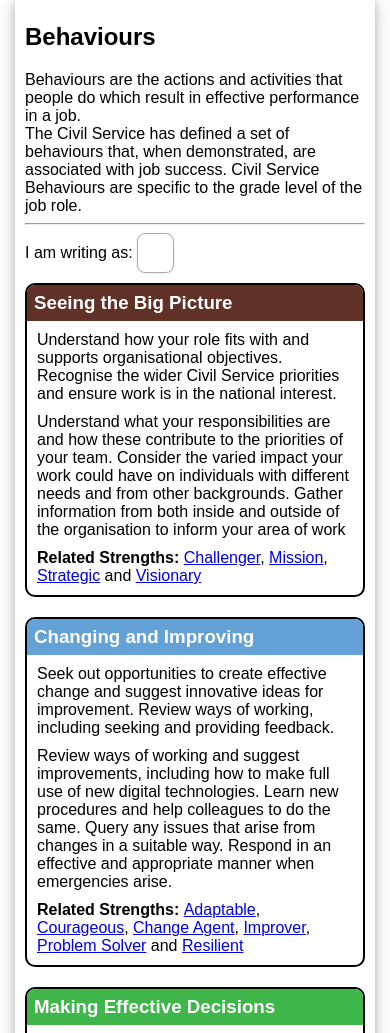
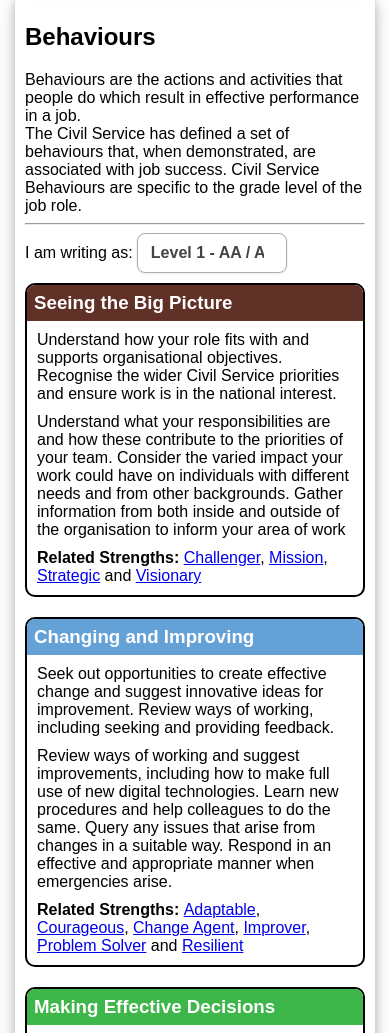
Before and after one commit to Samuel-Hoskin/CS-Behaviour-Page, a plain HTML site: page index.html in a window 390 px wide. Shown: the part 1204-2237 px from the top of the page. Drawn offline with Linux system fonts and the light colour scheme.

Commit message:
Mobile Error Fix 🤞

```diff
--- a/index.html
+++ b/index.html
@@ -82,7 +82,7 @@
                 associated with job success. Civil Service Behaviours are specific to the grade
                 level of the job role.</P>
                 <hr>
-                <div style="display: inline" class="custom-select" style="min-width:200px;" >
+                <div style="display: inline" class="custom-select">
                     <label for="qw">I am writing as:</label>
                     <select id="qw" class="select-css" onclick="getDe()">
                         <option value="0">Blank</option>
--- a/style.css
+++ b/style.css
@@ -140,6 +140,7 @@ body {
     color: #444;
     line-height: 1.3;
     padding: .6em 1.4em .5em .8em;
+    min-width: 150px;;
     width: 100%;
     max-width: 100%; /* useful when width is set to anything other than 100% */
     box-sizing: border-box;
```
